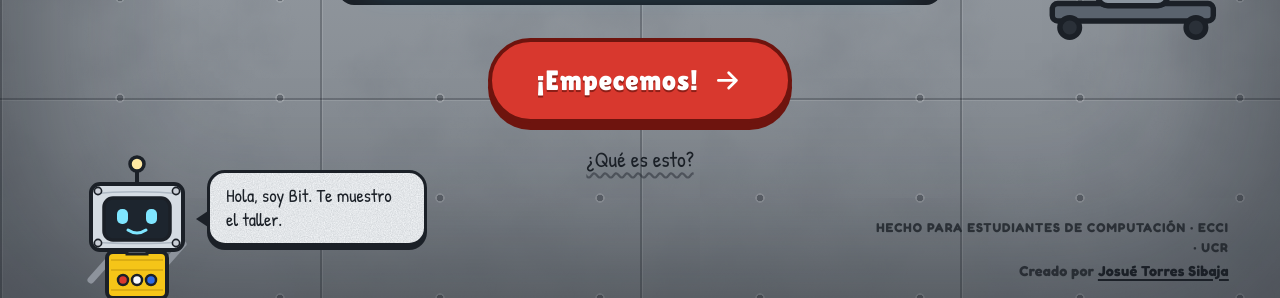
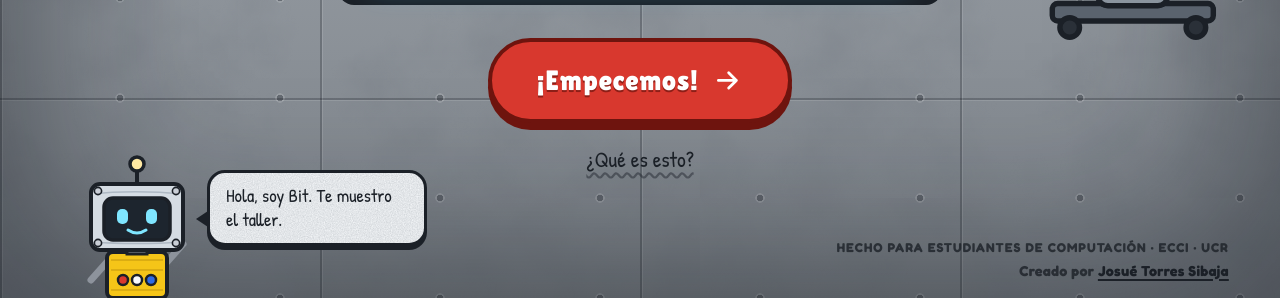
Before and after one commit to josuetorres27/cs-interactive-workshop, a plain HTML site: page web/index.html in a window 1280 px wide. Shown: the part 502-800 px from the top of the page. Drawn offline with Linux system fonts and the light colour scheme; no server answers.

Commit message:
fix(intro): give the credit block room so the tagline stays on one line
Co-Authored-By: Claude Opus 5.5 <noreply@anthropic.com>

```diff
--- a/web/css/styles.css
+++ b/web/css/styles.css
@@ -270,7 +270,7 @@ code {
   padding: .2rem .6rem;
 }
 .link-btn:hover { color: var(--tomato-dark); }
-.intro-foot { position: absolute; right: max(16px, 4vw); bottom: 16px; z-index: 2; margin: 0; max-width: 360px; text-align: right; font-size: .8rem; line-height: 1.6; color: rgba(27, 32, 39, .8); font-weight: 800; letter-spacing: .08em; text-transform: uppercase; }
+.intro-foot { position: absolute; right: max(16px, 4vw); bottom: 16px; z-index: 2; margin: 0; max-width: 460px; text-align: right; font-size: .8rem; line-height: 1.6; color: rgba(27, 32, 39, .8); font-weight: 800; letter-spacing: .08em; text-transform: uppercase; }
 .intro-credit { text-transform: none; letter-spacing: .02em; font-size: .9rem; }
 .intro-foot a { color: var(--box-ink); text-decoration-thickness: 2px; text-underline-offset: 3px; }
 
```
